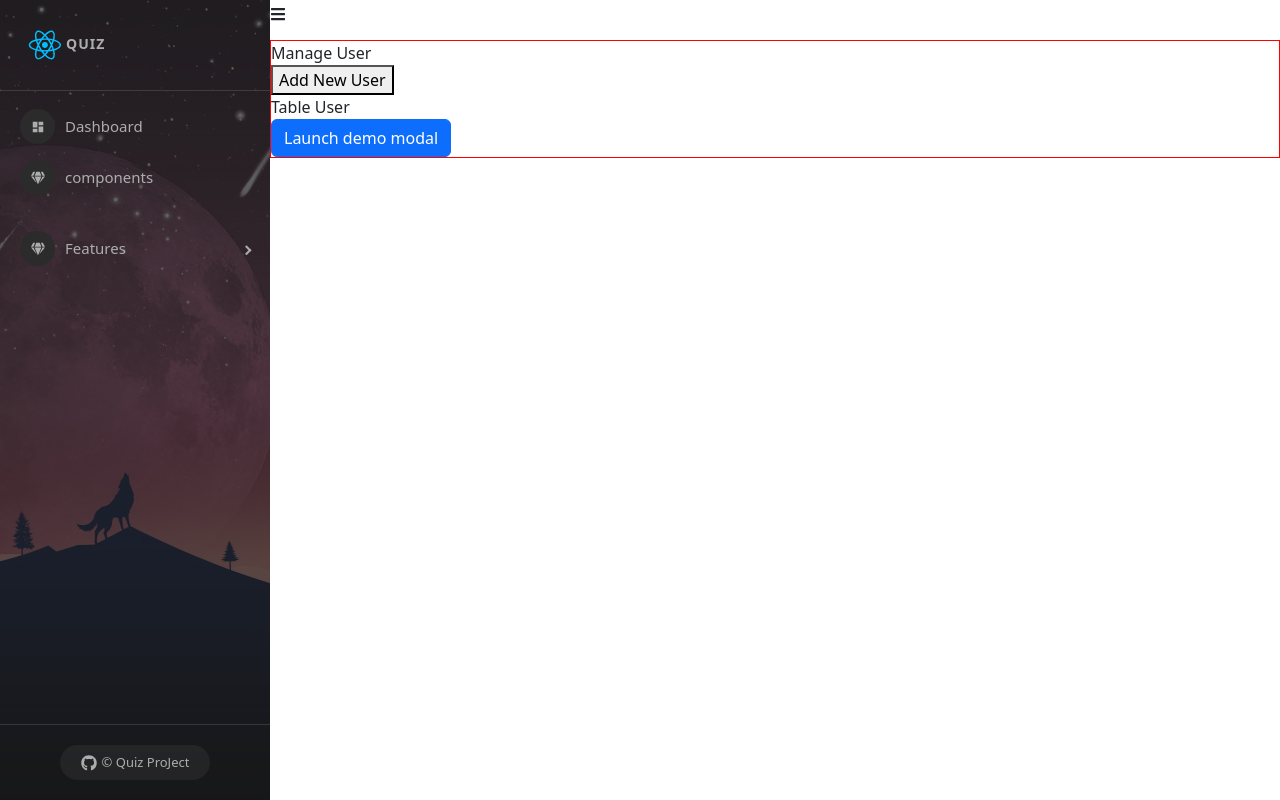
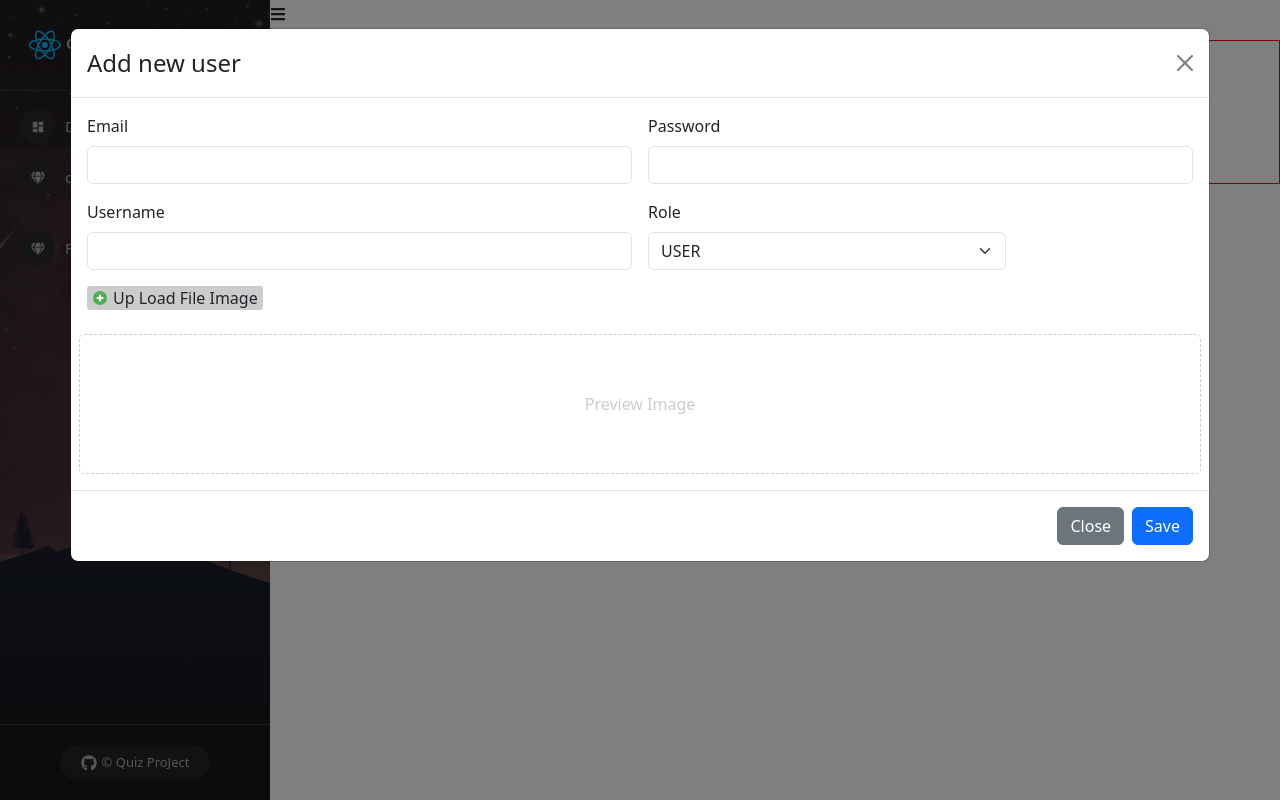
Before and after one commit to HideDar/DemoReact, a React (Create React App) app: page /admins/manage-users in a window 1280 px wide. Both pictures are taken after a click on the button "Add New User". Built offline with nearby package versions, Linux system fonts and the light colour scheme.

Commit message:
API Create user

```diff
--- a/src/App.js
+++ b/src/App.js
@@ -1,7 +1,7 @@
 import './App.scss';
 import React from 'react';
 import Header from './components/Header/Header';
-import { Outlet, Link } from "react-router-dom";
+import { Outlet } from "react-router-dom";
 
 
 const App = () => {
--- a/src/components/Admin/Content/ManageUser.js
+++ b/src/components/Admin/Content/ManageUser.js
@@ -1,20 +1,29 @@
 import ModalCreateUser from "./ModalCreateUser";
 import './ManageUser.scss';
+import { FcPlus } from 'react-icons/fc';
+import { useState } from "react";
+
 const ManageUser = (props) => {
+
+    const [showModalCreateUser, setshowModalCreateUser] = useState(false);
     return (
-        <div classNameName="manage-user-container">
-            <div classNameName="title">
+        <div className="manage-user-container">
+            <div className="title">
                 Manage User
             </div>
-            <div classNameName="users-content">
-                <div>
-                    <button>Add New User</button>
+            <div className="users-content">
+                <div className="btn-add-new">
+
+                    <button className="btn btn-primary" onClick={() => setshowModalCreateUser(true)}><FcPlus />Add New User</button>
                 </div>
-                <div>
+                <div className="table-users-container">
                     Table User
 
                 </div>
-                <ModalCreateUser />
+                <ModalCreateUser
+                    show={showModalCreateUser}
+                    setShow={setshowModalCreateUser}
+                />
             </div>
 
         </div>
--- a/src/components/Admin/Content/ManageUser.scss
+++ b/src/components/Admin/Content/ManageUser.scss
@@ -1,3 +1,23 @@
+.manage-user-container {
+    padding: 10px;
+
+    .users-content {
+        .btn-add-new {
+            margin: 15px 0;
+
+            .btn-primary {}
+        }
+    }
+
+    .title {
+        font-weight: 600;
+        font-size: 20px;
+    }
+}
+
+
+
+
 .modal-add-user {
     .img-preview {
         border: 1px dashed #ccc;
--- a/src/components/Admin/Content/ModalCreateUser.js
+++ b/src/components/Admin/Content/ModalCreateUser.js
@@ -1,14 +1,21 @@
 import userEvent from '@testing-library/user-event';
+import axios from 'axios';
 import { useState } from 'react';
 import Button from 'react-bootstrap/Button';
 import Modal from 'react-bootstrap/Modal';
 import { FcPlus } from 'react-icons/fc';
+import { resolvePath } from 'react-router-dom';
 
-const ModalCreateUser = () => {
-    const [show, setShow] = useState(false);
-
-    const handleClose = () => setShow(false);
-    const handleShow = () => setShow(true);
+const ModalCreateUser = (props) => {
+    const { show, setShow } = props;
+    const handleClose = () => {
+        setShow(false)
+        setEmail("")
+        setImage("")
+        setPassword("")
+        setRole("USER")
+        setPreviewImage("")
+    };
 
     const [email, setEmail] = useState("");
     const [password, setPassword] = useState("");
@@ -27,12 +34,35 @@
 
     }
 
+    const handleSubmitCreateUser = async () => {
+
+
+        //Call APIS
+        // let data = {
+        //     email: email,
+        //     password: password,
+        //     username: username,
+        //     role: role,
+        //     userImage: imgae,
+        // }
+
+        const data = new FormData();
+        data.append('email', email)
+        data.append('password', password);
+        data.append('username', username);
+        data.append('role', role);
+        data.append('userImage', imgae);
+
+        let res = await axios.post('http://localhost:8081/api/v1/participant', data);
+
+    }
+
 
     return (
         <>
-            <Button variant="primary" onClick={handleShow}>
+            {/* <Button variant="primary" onClick={handleShow}>
                 Launch demo modal
-            </Button>
+            </Button> */}
 
             <Modal show={show} onHide={handleClose}
                 size="xl"
@@ -64,7 +94,8 @@
                         </div>
                         <div className="col-md-4">
                             <label className="form-label">Role</label>
-                            <select className="form-select" onChange={(event) => setRole(event.target.value)}>
+                            <select className="form-select" onChange={(event) => setRole(event.target.value)}
+                                value={role}>
                                 <option selected value="USER">USER</option>
                                 <option selected value="ADMIN">ADMIN</option>
                             </select>
@@ -93,7 +124,7 @@
                     <Button variant="secondary" onClick={handleClose}>
                         Close
                     </Button>
-                    <Button variant="primary" onClick={handleClose}>
+                    <Button variant="primary" onClick={() => handleSubmitCreateUser()}>
                         Save
                     </Button>
                 </Modal.Footer>
```
